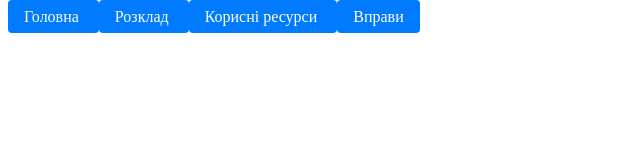
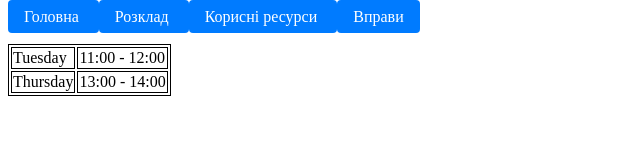
Before and after one commit to ivanzrodnikov-teacher/english-with-ivan-site, a plain HTML site: page schedule.html in a window 1280 px wide. Shown: the whole page, without its empty margins (0-640 px from the left). Drawn offline with Linux system fonts and the light colour scheme.

Commit message:
Add files via upload

```diff
--- a/schedule.html
+++ b/schedule.html
@@ -5,6 +5,11 @@
     <meta name="viewport" content="width=device-width, initial-scale=1.0">
     <title>Розклад занять</title>
     <link rel="stylesheet" href="styles.css">
+    <style>
+        table, th, td {
+            border: 1px solid black;
+        }
+    </style>
 </head>
 <header>
     <div id="nav"></div>
@@ -17,6 +22,16 @@
     </script>
 </header>
 <body>
-
+    <br>
+    <table>
+        <tr>
+            <td>Tuesday</td>
+            <td>11:00 - 12:00</td>
+        </tr>
+        <tr>
+            <td>Thursday</td>
+            <td>13:00 - 14:00</td>
+        </tr>
+    </table>
 </body>
 </html>
```
